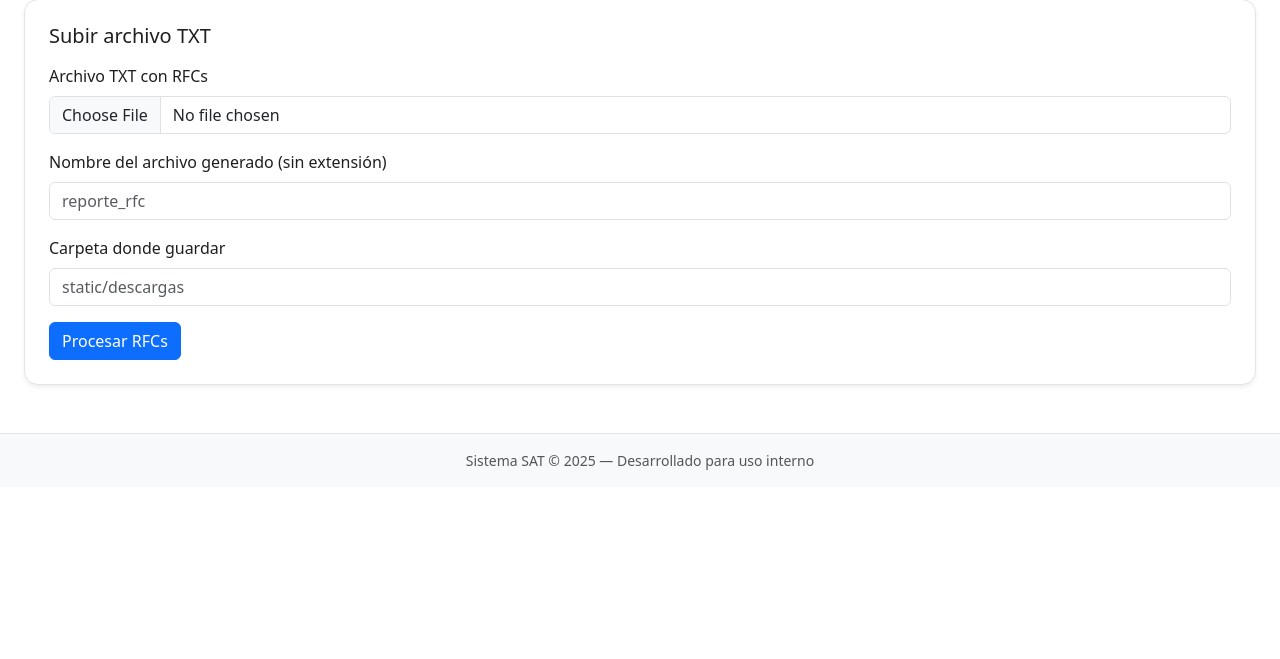
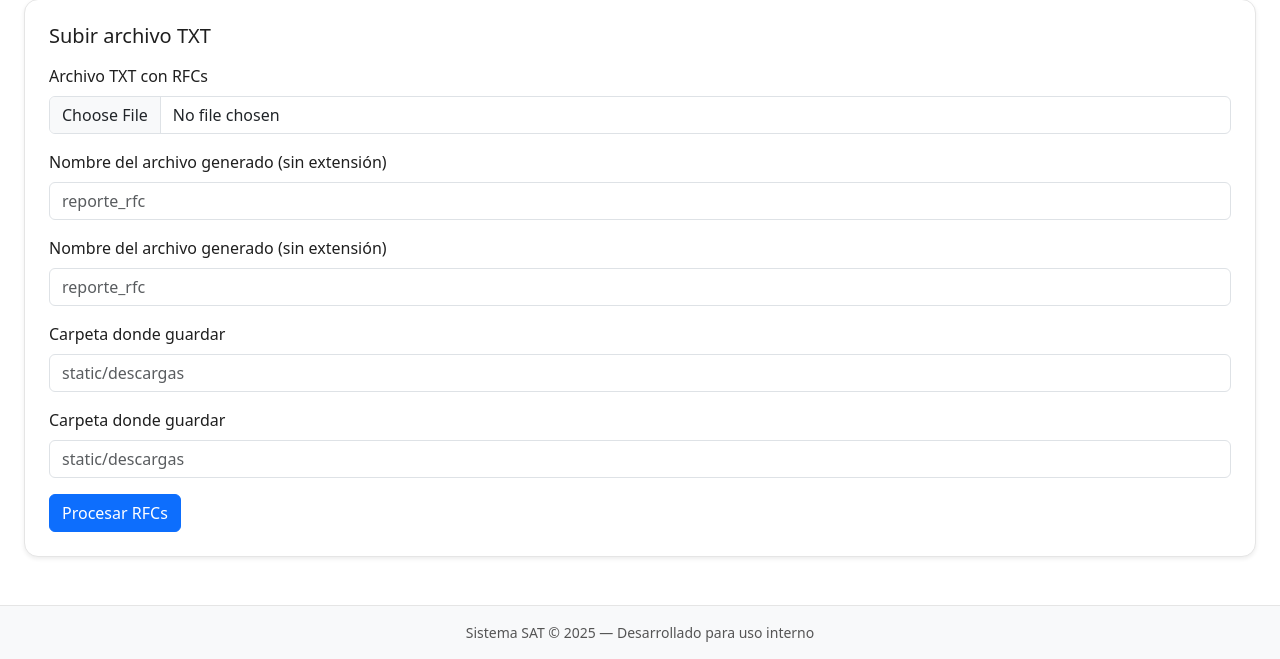
Before and after one commit to hagiordani/sat-dashboard, a Flask app: page /carga_masiva in a window 1280 px wide. Shown: the part 265-924 px from the top of the page. Before the commit the page ends 735 px from the top, so only its background shows below. Run offline with Flask 3, Linux system fonts and the light colour scheme.

Commit message:
Update carga_masiva.html

```diff
--- a/templates/carga_masiva.html
+++ b/templates/carga_masiva.html
@@ -29,6 +29,16 @@
   </div>
 
   <div class="mb-3">
+        <label class="form-label">Nombre del archivo generado (sin extensión)</label>
+        <input type="text" class="form-control" name="nombre_reporte" placeholder="reporte_rfc">
+  </div>
+
+<div class="mb-3">
+    <label class="form-label">Carpeta donde guardar</label>
+    <input type="text" class="form-control" name="ruta_destino" placeholder="static/descargas">
+</div>
+
+  <div class="mb-3">
     <label class="form-label">Carpeta donde guardar</label>
     <input type="text" class="form-control" name="ruta_destino" placeholder="static/descargas">
   </div>
```
